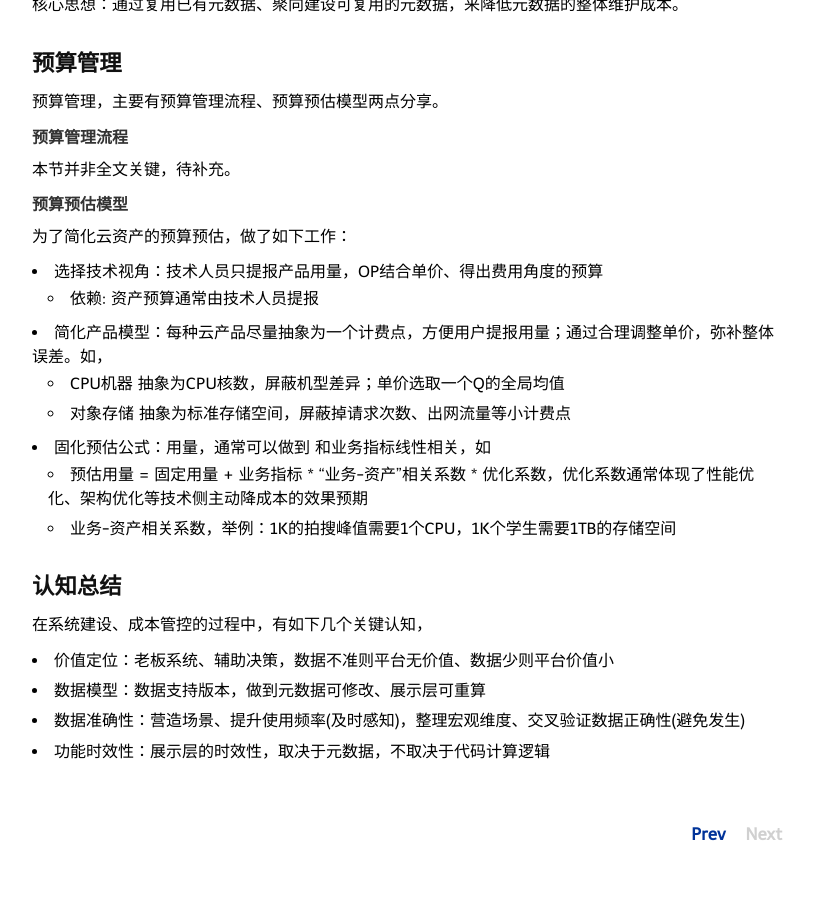
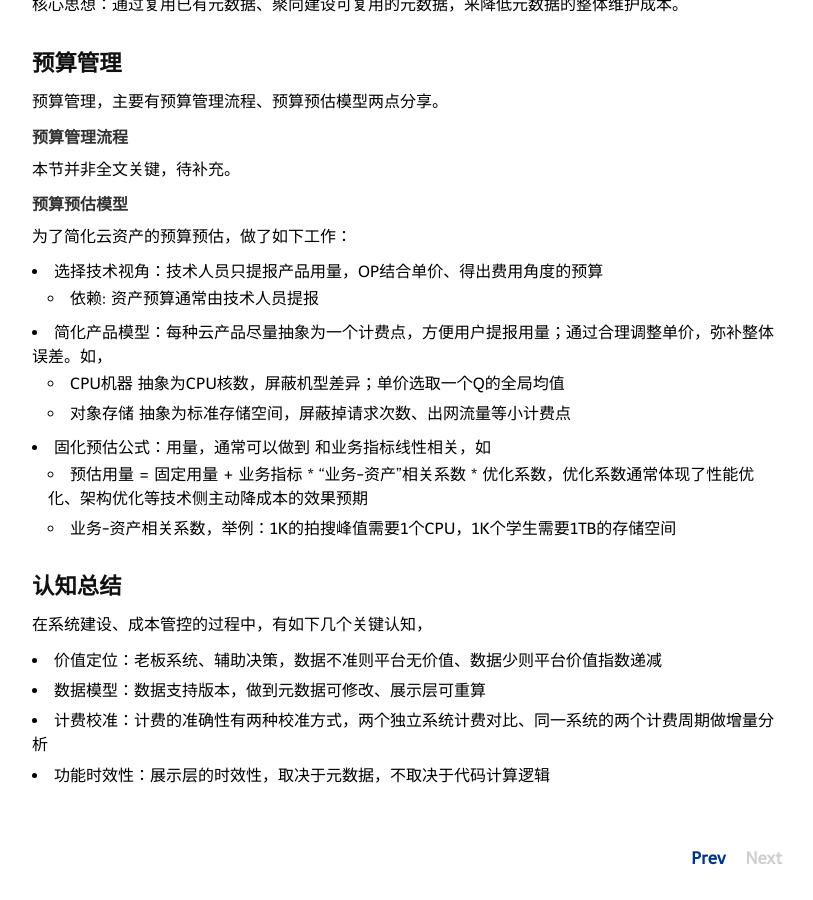
Before and after one commit to niean/niean.github.io, a Jekyll site: the page built from _posts/2020-11-18-tools-zybcost.markdown, in a window 1280 px wide and 900 px high, scrolled down 2429 px. Shown: the whole window, without its empty margins (233-1046 px from the left). Built offline with Jekyll 4.4.1, drawn with Linux system fonts in a browser that asks for light colours; comment, search, counter and statistics services are not loaded; before the commit the page ends 3305 px from its top, so only the background shows below that.

Commit message:
资产成本度量系统介绍

```diff
--- a/_posts/2020-11-18-tools-zybcost.markdown
+++ b/_posts/2020-11-18-tools-zybcost.markdown
@@ -81,7 +81,7 @@ tags:
 ## 认知总结
 在系统建设、成本管控的过程中，有如下几个关键认知，
 
-- 价值定位：老板系统、辅助决策，数据不准则平台无价值、数据少则平台价值小
+- 价值定位：老板系统、辅助决策，数据不准则平台无价值、数据少则平台价值指数递减
 - 数据模型：数据支持版本，做到元数据可修改、展示层可重算
-- 数据准确性：营造场景、提升使用频率(及时感知)，整理宏观维度、交叉验证数据正确性(避免发生)
+- 计费校准：计费的准确性有两种校准方式，两个独立系统计费对比、同一系统的两个计费周期做增量分析
 - 功能时效性：展示层的时效性，取决于元数据，不取决于代码计算逻辑
```
